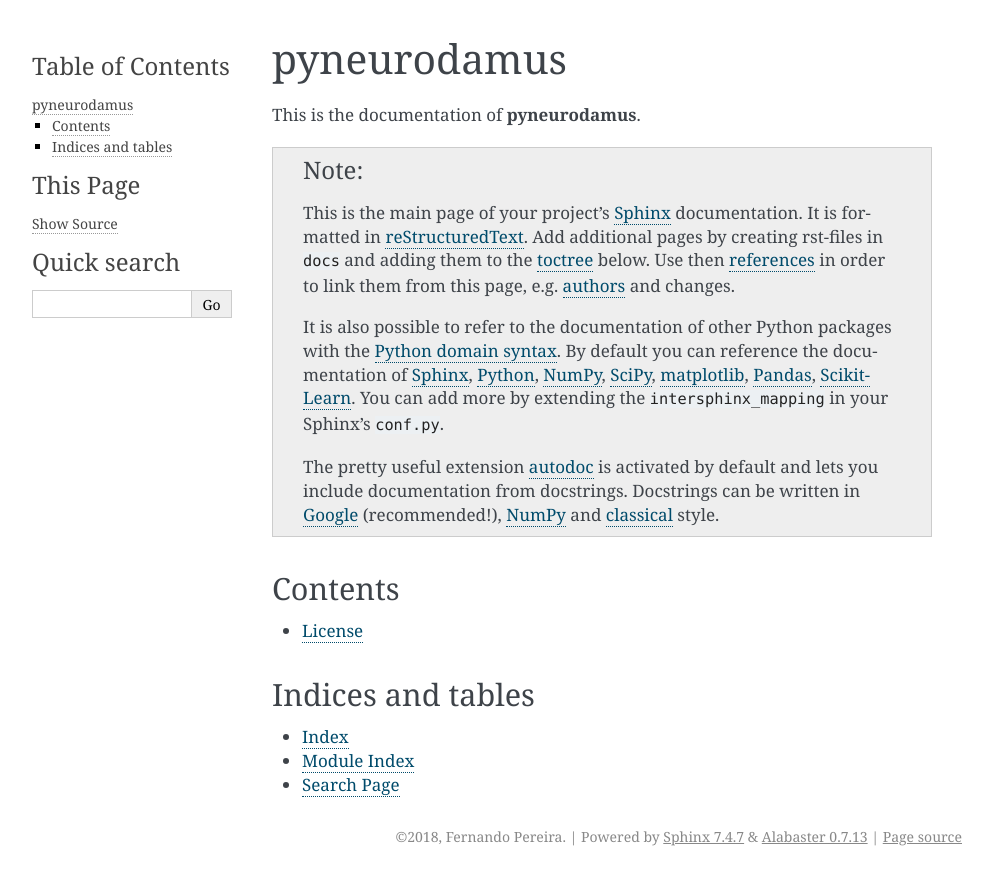
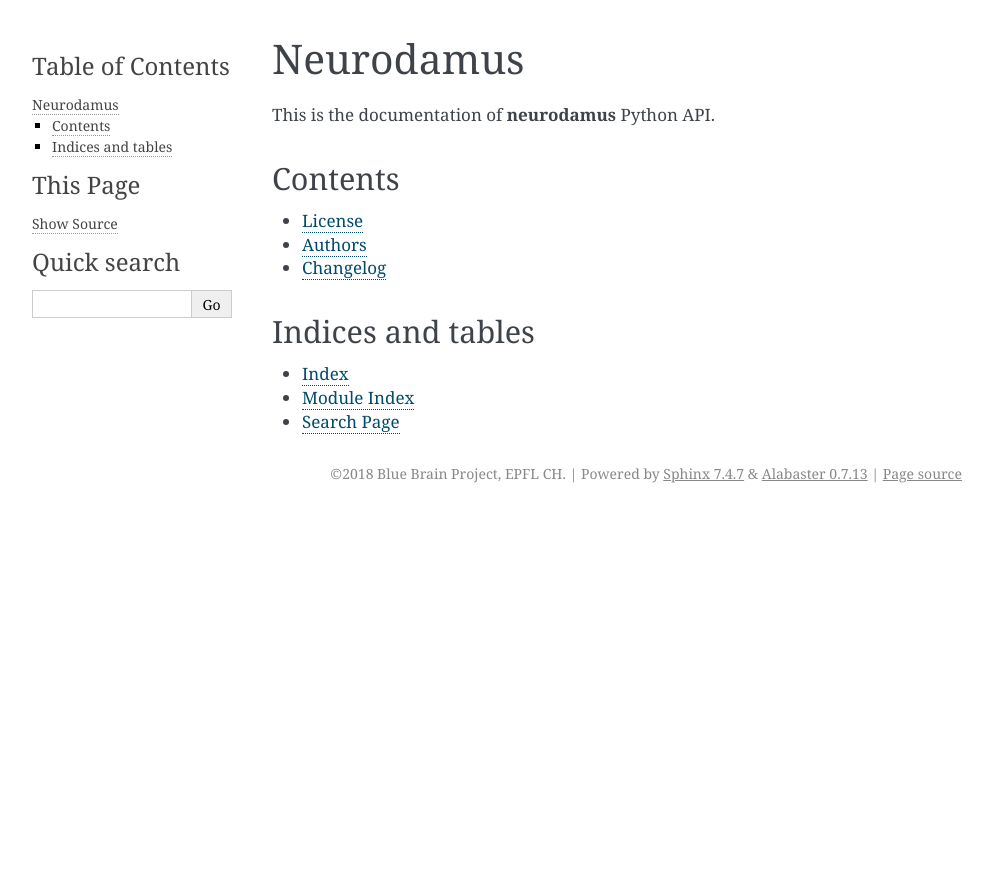
Before and after one commit to BlueBrain/neurodamus, a Sphinx documentation site: the page built from docs/index.rst, in a window 1280 px wide. Shown: the top 885 px of the page, without its empty margins (148-1141 px from the left). Built offline with Sphinx 7.4.7, drawn with Linux system fonts in a browser that asks for light colours; pages that are not in the unit, such as notebooks, are missing from menus; the version number is read from the project's files by our own code.

Commit message:
Addressing MG comments.
Initial set: docs and CellDistributor

Change-Id: I79867c2cb0abdcea8752eddc8c27c9acc4f0a564

Conflicts:
	python/neurodamus/cell_distributor.py

```diff
--- a/docs/authors.rst
+++ b/docs/authors.rst
@@ -1,2 +1,6 @@
 .. _authors:
-.. include:: ../AUTHORS.rst
+
+Authors
+=======
+
+Fernando Pereira <@epfl.ch>
--- a/docs/changes.rst
+++ b/docs/changes.rst
@@ -1,2 +1,6 @@
 .. _changes:
+
+Changes
+=======
+
 .. include:: ../CHANGES.rst
--- a/docs/conf.py
+++ b/docs/conf.py
@@ -31,7 +31,7 @@
         inspect.getfile(inspect.currentframe())))
 
     output_dir = os.path.join(__location__, "../docs/api")
-    module_dir = os.path.join(__location__, "../pyneurodamus")
+    module_dir = os.path.join(__location__, "../../neurodamus")
     cmd_line_template = "sphinx-apidoc -f -o {outputdir} {moduledir}"
     cmd_line = cmd_line_template.format(outputdir=output_dir, moduledir=module_dir)
     apidoc.main(cmd_line.split(" "))
@@ -61,8 +61,8 @@
 master_doc = 'index'
 
 # General information about the project.
-project = u'pyneurodamus'
-copyright = u'2018, Fernando Pereira'
+project = u'neurodamus'
+copyright = u'2018 Blue Brain Project, EPFL CH'
 
 # The version info for the project you're documenting, acts as replacement for
 # |version| and |release|, also used in various other places throughout the
@@ -128,7 +128,7 @@
 # The name for this set of Sphinx documents.  If None, it defaults to
 # "<project> v<release> documentation".
 try:
-    from pyneurodamus import __version__ as version
+    from neurodamus import __version__ as version
 except ImportError:
     pass
 else:
@@ -193,7 +193,7 @@
 # html_file_suffix = None
 
 # Output file base name for HTML help builder.
-htmlhelp_basename = 'pyneurodamus-doc'
+htmlhelp_basename = 'neurodamus-doc'
 
 
 # -- Options for LaTeX output --------------------------------------------------
@@ -212,8 +212,8 @@
 # Grouping the document tree into LaTeX files. List of tuples
 # (source start file, target name, title, author, documentclass [howto/manual]).
 latex_documents = [
-  ('index', 'user_guide.tex', u'pyneurodamus Documentation',
-   u'Fernando Pereira', 'manual'),
+  ('index', 'user_guide.tex', u'Neurodamus Documentation',
+   u'Blue Brain Project', 'manual'),
 ]
 
 # The name of an image file (relative to this directory) to place at the top of
--- a/docs/index.rst
+++ b/docs/index.rst
@@ -1,41 +1,8 @@
 ============
-pyneurodamus
+Neurodamus
 ============
 
-This is the documentation of **pyneurodamus**.
-
-.. note::
-
-    This is the main page of your project's `Sphinx <http://sphinx-doc.org/>`_
-    documentation. It is formatted in `reStructuredText
-    <http://sphinx-doc.org/rest.html>`__. Add additional pages by creating
-    rst-files in ``docs`` and adding them to the `toctree
-    <http://sphinx-doc.org/markup/toctree.html>`_ below. Use then
-    `references <http://sphinx-doc.org/markup/inline.html>`__ in order to link
-    them from this page, e.g. :ref:`authors <authors>` and :ref:`changes`.
-
-    It is also possible to refer to the documentation of other Python packages
-    with the `Python domain syntax
-    <http://sphinx-doc.org/domains.html#the-python-domain>`__. By default you
-    can reference the documentation of `Sphinx <http://sphinx.pocoo.org>`__,
-    `Python <http://docs.python.org/>`__, `NumPy
-    <http://docs.scipy.org/doc/numpy>`__, `SciPy
-    <http://docs.scipy.org/doc/scipy/reference/>`__, `matplotlib
-    <http://matplotlib.sourceforge.net>`__, `Pandas
-    <http://pandas.pydata.org/pandas-docs/stable>`__, `Scikit-Learn
-    <http://scikit-learn.org/stable>`__. You can add more by
-    extending the ``intersphinx_mapping`` in your Sphinx's ``conf.py``.
-
-    The pretty useful extension `autodoc
-    <http://www.sphinx-doc.org/en/stable/ext/autodoc.html>`__ is activated by
-    default and lets you include documentation from docstrings. Docstrings can
-    be written in `Google
-    <http://google.github.io/styleguide/pyguide.html#Comments>`__
-    (recommended!), `NumPy
-    <https://github.com/numpy/numpy/blob/master/doc/HOWTO_DOCUMENT.rst.txt>`__
-    and `classical
-    <http://www.sphinx-doc.org/en/stable/domains.html#info-field-lists>`__
-    style.
+This is the documentation of **neurodamus** Python API.
 
 
 Contents
```
Also changed, not shown: neurodamus/__init__.py (+9 -1 lines), LICENSE.txt, 6 other files.
